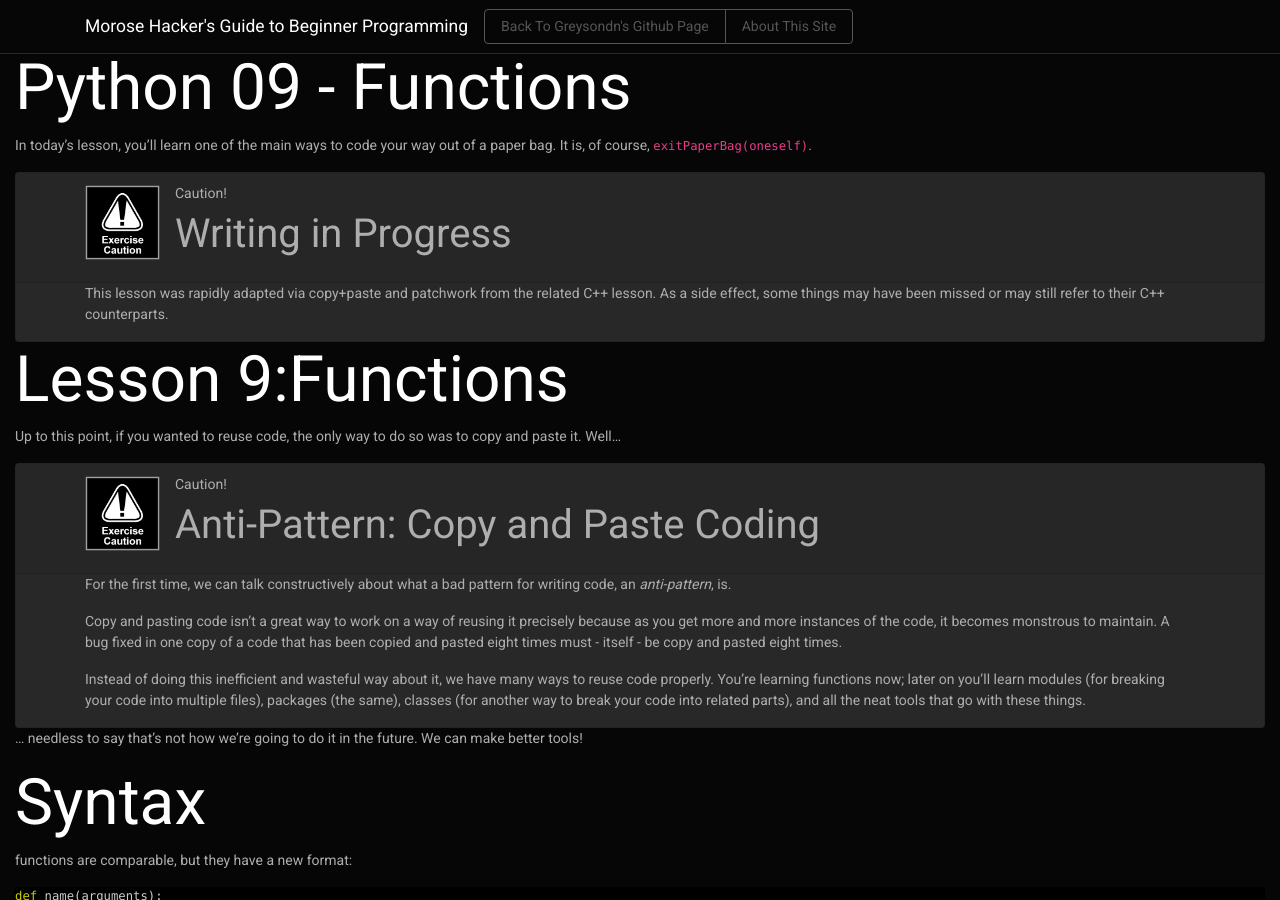
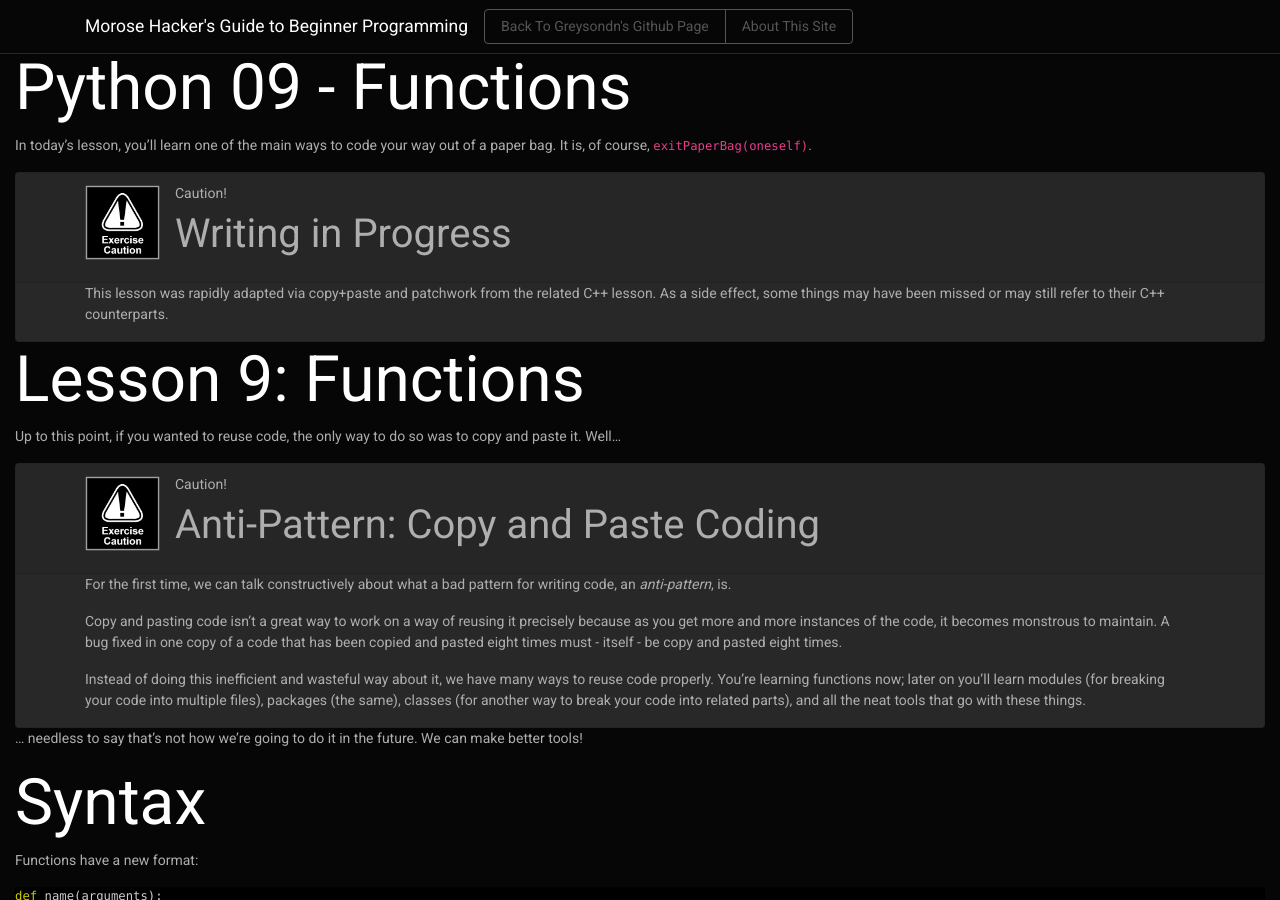
Before and after one commit to greysondn/morose-hacker, a Jekyll site: the page built from py/l09-functions.md, in a window 1280 px wide and 900 px high. Built offline with Jekyll 4.4.1, drawn with Linux system fonts in a browser that asks for light colours; nearby versions of some CDN libraries.

Commit message:
py l09 - I guess changes during the tutoring session?

```diff
--- a/py/l09-functions.md
+++ b/py/l09-functions.md
@@ -10,8 +10,8 @@ In today's lesson, you'll learn one of the main ways to code your way out of a p
 This lesson was rapidly adapted via copy+paste and patchwork from the related C++ lesson. As a side effect, some things may have been missed or may still refer to their C++ counterparts.
 {% include infobox_tail.html %}
 
-<a name="l09-functions"></a>Lesson 9:Functions
-==============================================
+<a name="l09-functions"></a>Lesson 9: Functions
+===============================================
 Up to this point, if you wanted to reuse code, the only way to do so was to copy and paste it. Well...
 
 {% include infobox_head.html type="caution" title="Anti-Pattern: Copy and Paste Coding" %}
@@ -28,7 +28,7 @@ Instead of doing this inefficient and wasteful way about it, we have many ways t
 <a name="l09-syntax"></a>Syntax
 ===============================
 
-functions are comparable, but they have a new format:
+Functions have a new format:
 
 {% highlight python %}
 def name(arguments):
```
